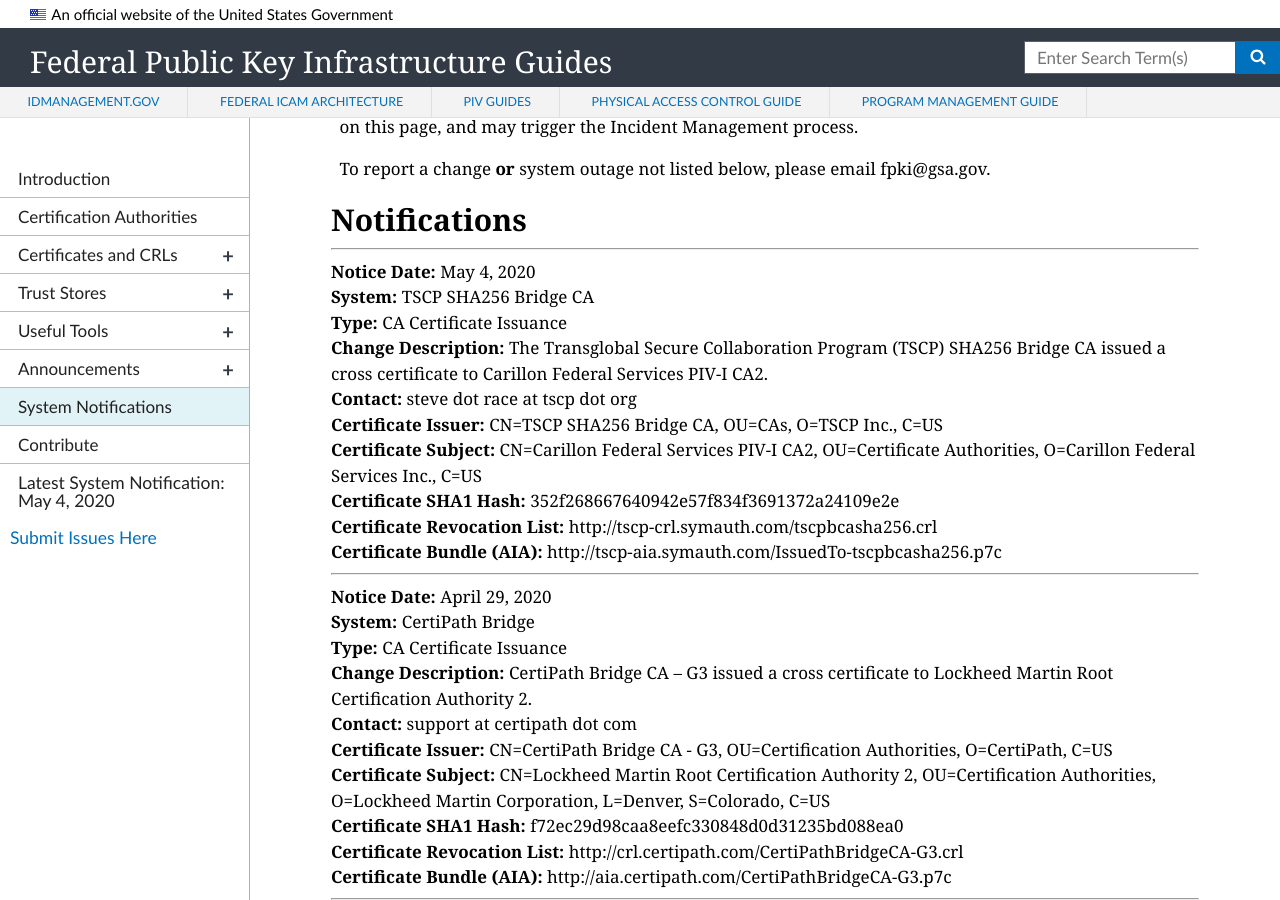
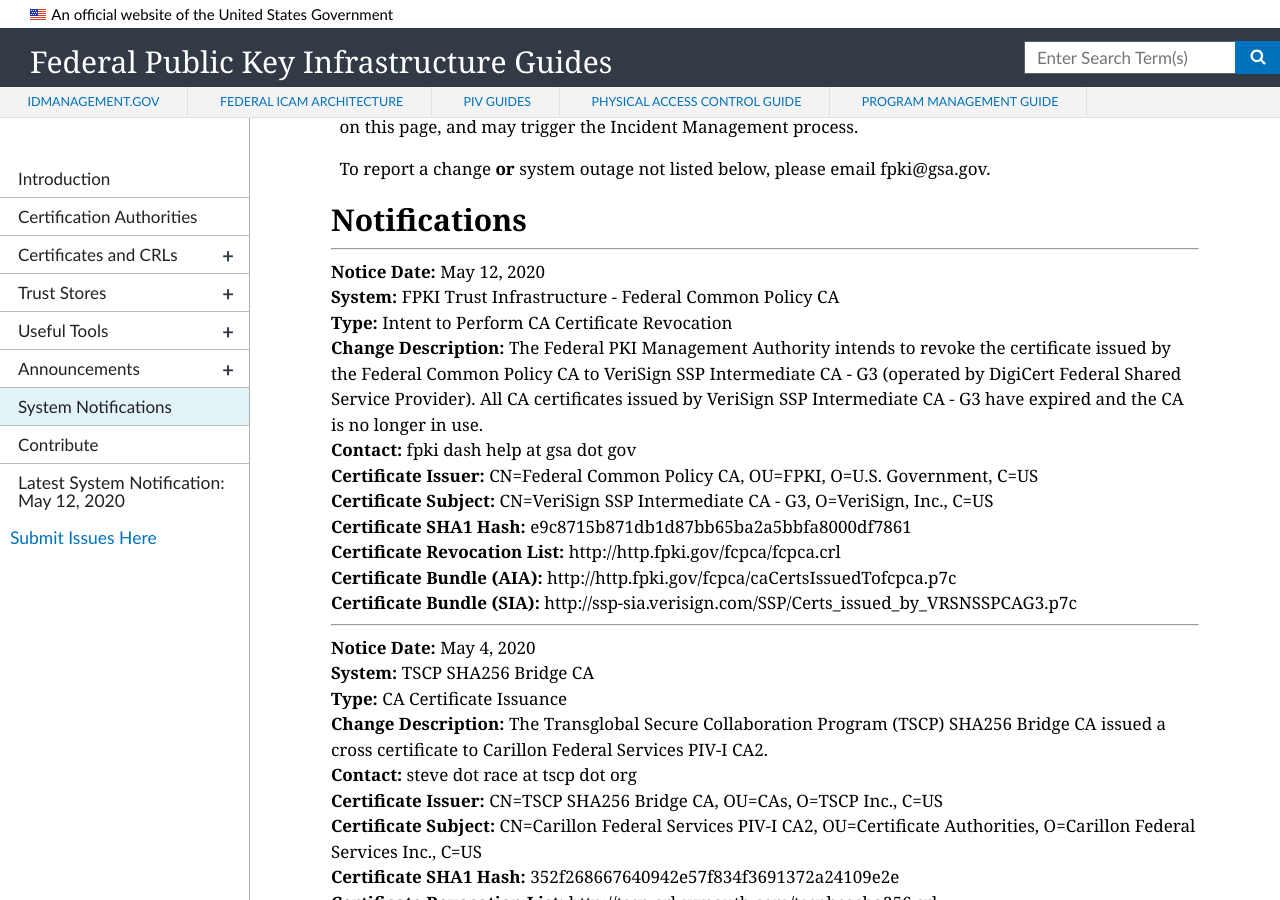
Before and after one commit to GSA/fpki-guides, a Jekyll site: the page built from pages/fpki_notifications.md, in a window 1280 px wide and 900 px high, scrolled down 672 px. Built offline with Jekyll 4.4.1, drawn with Linux system fonts in a browser that asks for light colours; nearby versions of some CDN libraries.

Commit message:
Update notifications.yml

```diff
--- a/_data/notifications.yml
+++ b/_data/notifications.yml
@@ -2339,6 +2339,20 @@
   sia_uri:
   ocsp_uri:
 
+- notice_date: May 12, 2020
+  change_type: Intent to Perform CA Certificate Revocation
+  start_datetime:
+  system: FPKI Trust Infrastructure - Federal Common Policy CA
+  change_description: The Federal PKI Management Authority intends to revoke the certificate issued by the Federal Common Policy CA to VeriSign SSP Intermediate CA - G3 (operated by DigiCert Federal Shared Service Provider). All CA certificates issued by VeriSign SSP Intermediate CA - G3 have expired and the CA is no longer in use.
+  contact: fpki dash help at gsa dot gov
+  ca_certificate_hash: e9c8715b871db1d87bb65ba2a5bbfa8000df7861
+  ca_certificate_issuer: CN=Federal Common Policy CA, OU=FPKI, O=U.S. Government, C=US
+  ca_certificate_subject: CN=VeriSign SSP Intermediate CA - G3, O=VeriSign, Inc., C=US
+  cdp_uri: http://http.fpki.gov/fcpca/fcpca.crl
+  aia_uri: http://http.fpki.gov/fcpca/caCertsIssuedTofcpca.p7c
+  sia_uri: http://ssp-sia.verisign.com/SSP/Certs_issued_by_VRSNSSPCAG3.p7c
+  ocsp_uri:
+
 
 #- notice_date:
 #  change_type: CA Certificate Issuance
```
